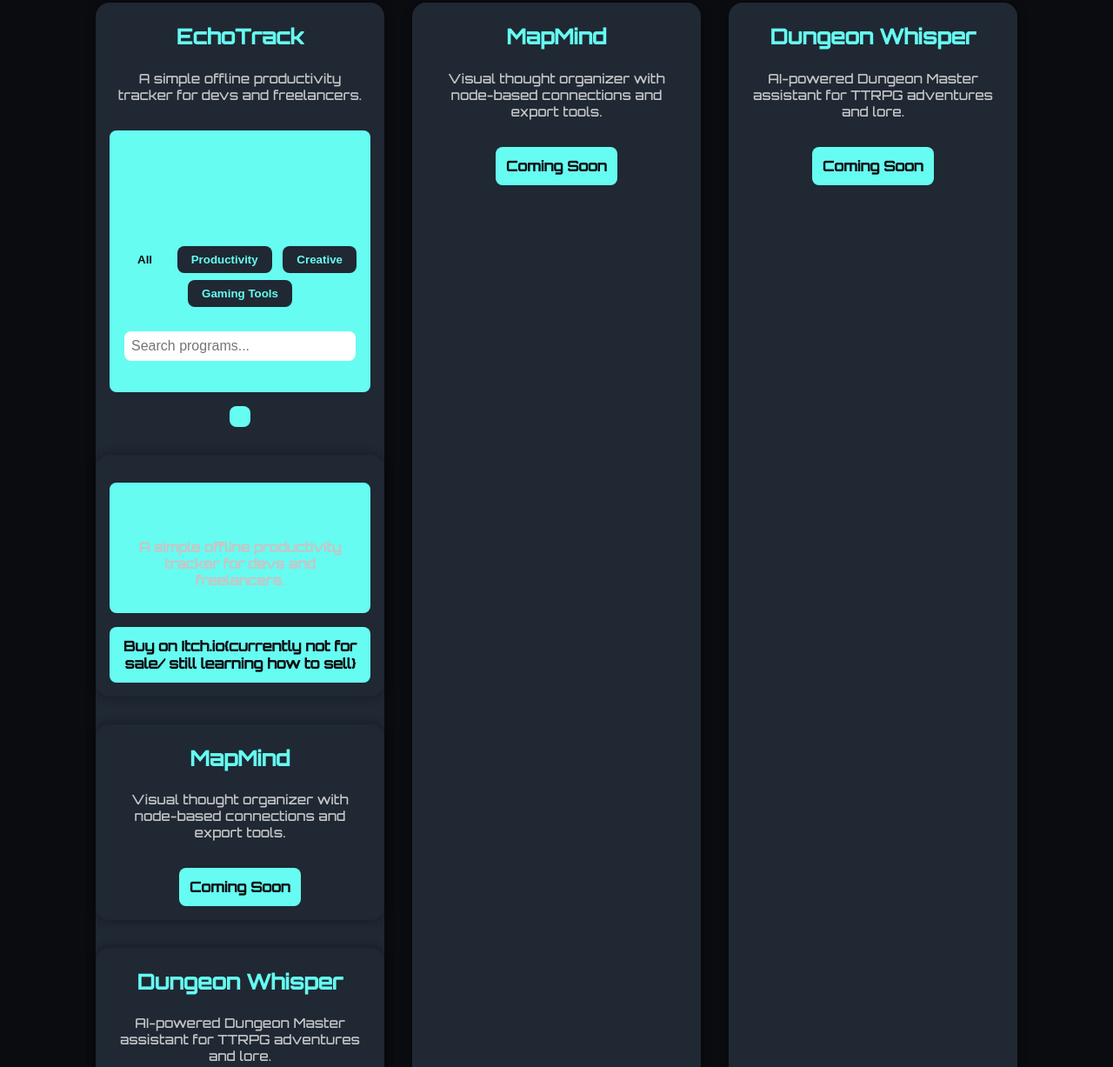
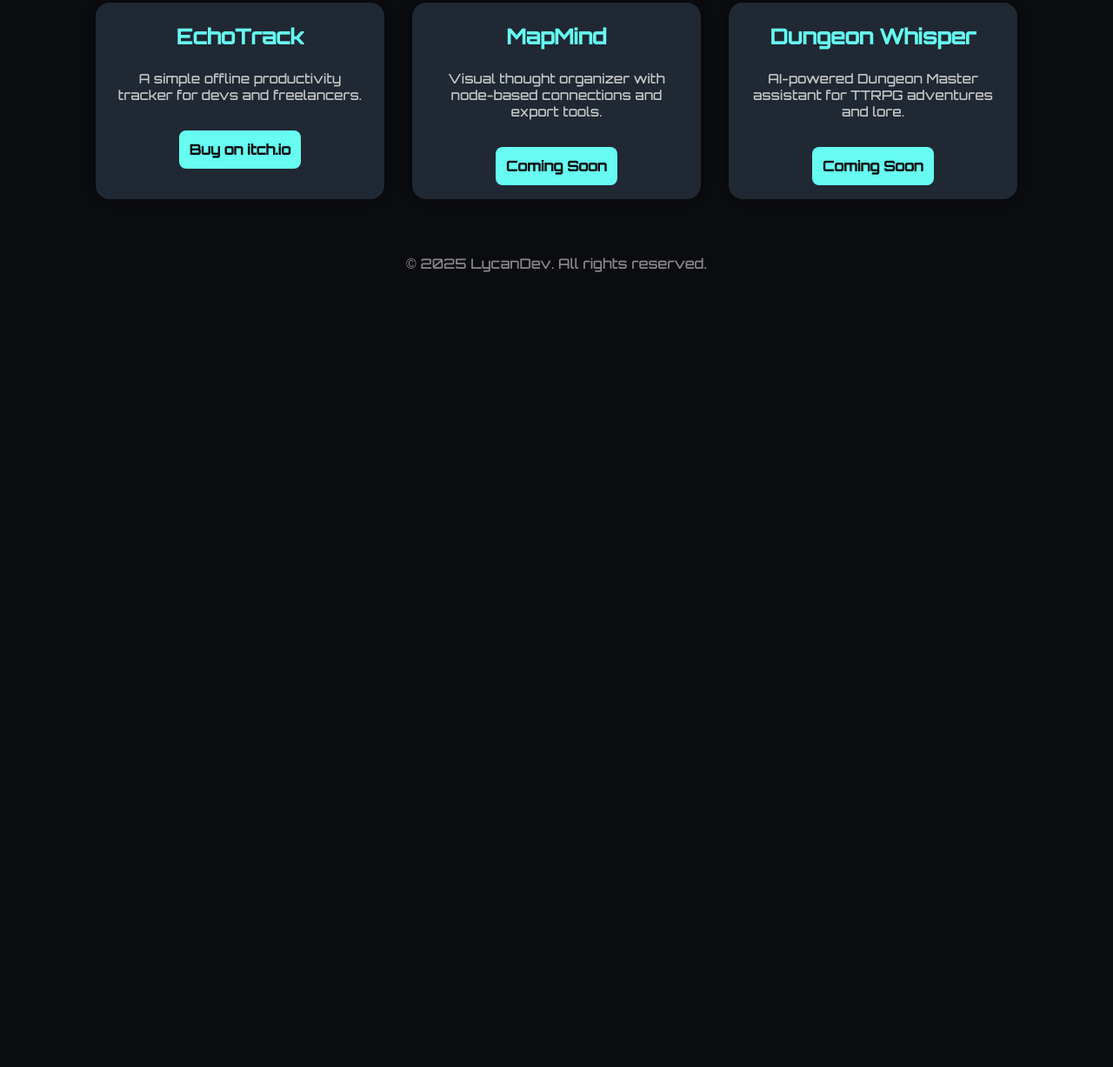
Before and after one commit to lycandev-developer/lycandev-developer.github.io, a plain HTML site: page products.html in a window 1280 px wide. Shown: the part 227-1454 px from the top of the page at 87% size. After the commit the page ends 800 px from the top, so only its background shows below. Drawn offline with Linux system fonts and the light colour scheme.

Commit message:
Update products.html

```diff
--- a/products.html
+++ b/products.html
@@ -103,148 +103,7 @@
     <div class="card" data-category="productivity">
       <h2>EchoTrack</h2>
       <p>A simple offline productivity tracker for devs and freelancers.</p>
-      <a class="btn" href="<!DOCTYPE html>
-<html lang="en">
-<head>
-  <meta charset="UTF-8" />
-  <meta name="viewport" content="width=device-width, initial-scale=1" />
-  <title>Ready-To-Run Software - LycanDev</title>
-  <link href="https://fonts.googleapis.com/css2?family=Orbitron:wght@500&display=swap" rel="stylesheet">
-  <style>
-    body {
-      margin: 0;
-      font-family: 'Orbitron', sans-serif;
-      background-color: #0b0c10;
-      color: #c5c6c7;
-      padding: 2rem;
-    }
-    h1 {
-      text-align: center;
-      color: #66fcf1;
-      margin-bottom: 1rem;
-    }
-    .filters, .search-bar {
-      text-align: center;
-      margin-bottom: 1.5rem;
-    }
-    .filters button {
-      margin: 0.25rem;
-      padding: 0.5rem 1rem;
-      font-weight: bold;
-      border: none;
-      border-radius: 0.5rem;
-      cursor: pointer;
-      background: #1f2833;
-      color: #66fcf1;
-    }
-    .filters button.active {
-      background: #66fcf1;
-      color: #0b0c10;
-    }
-    .search-bar input {
-      padding: 0.5rem;
-      width: 250px;
-      font-size: 1rem;
-      border-radius: 0.5rem;
-      border: none;
-    }
-    .grid {
-      display: flex;
-      flex-wrap: wrap;
-      gap: 2rem;
-      justify-content: center;
-    }
-    .card {
-      background-color: #1f2833;
-      padding: 1rem;
-      border-radius: 1rem;
-      width: 300px;
-      box-shadow: 0 0 12px #0005;
-      display: flex;
-      flex-direction: column;
-      align-items: center;
-      text-align: center;
-    }
-    .card h2 {
-      margin: 0.5rem 0;
-      color: #66fcf1;
-    }
-    .card p {
-      font-size: 0.95rem;
-      color: #c5c6c7;
-    }
-    .btn {
-      background: #66fcf1;
-      color: #0b0c10;
-      font-weight: bold;
-      padding: 0.75rem;
-      text-decoration: none;
-      border-radius: 0.5rem;
-      margin-top: 1rem;
-      display: inline-block;
-    }
-    footer {
-      text-align: center;
-      margin-top: 4rem;
-      color: #888;
-    }
-  </style>
-</head>
-<body>
-  <h1>Ready-To-Run Software</h1>
-
-  <div class="filters">
-    <button onclick="filterCategory('all')" class="active">All</button>
-    <button onclick="filterCategory('productivity')">Productivity</button>
-    <button onclick="filterCategory('creative')">Creative</button>
-    <button onclick="filterCategory('gaming')">Gaming Tools</button>
-  </div>
-
-  <div class="search-bar">
-    <input type="text" id="searchInput" placeholder="Search programs..." oninput="searchCards()" />
-  </div>
-
-  <div class="grid">
-    <div class="card" data-category="productivity">
-      <h2>EchoTrack</h2>
-      <p>A simple offline productivity tracker for devs and freelancers.</p>
-      <a class="btn" href="https://jacob-lycan.itch.io/echotrack" target="_blank">Buy on Itch.io{currently not for sale/ still learning how to sell}</a>
-    </div>
-    <div class="card" data-category="creative">
-      <h2>MapMind</h2>
-      <p>Visual thought organizer with node-based connections and export tools.</p>
-      <a class="btn" href="coming_soon.html" target="_blank">Coming Soon</a>
-    </div>
-    <div class="card" data-category="gaming">
-      <h2>Dungeon Whisper</h2>
-      <p>AI-powered Dungeon Master assistant for TTRPG adventures and lore.</p>
-      <a class="btn" href="coming_soon.html" target="_blank">Coming Soon</a>
-    </div>
-  </div>
-
-  <footer>&copy; 2025 LycanDev. All rights reserved.</footer>
-
-  <script>
-    function filterCategory(category) {
-      document.querySelectorAll('.filters button').forEach(btn => btn.classList.remove('active'));
-      document.querySelector(`.filters button[onclick*="${category}"]`).classList.add('active');
-      document.querySelectorAll('.card').forEach(card => {
-        const match = category === 'all' || card.dataset.category === category;
-        card.style.display = match ? 'flex' : 'none';
-      });
-    }
-
-    function searchCards() {
-      const query = document.getElementById('searchInput').value.toLowerCase();
-      document.querySelectorAll('.card').forEach(card => {
-        const content = card.textContent.toLowerCase();
-        const match = content.includes(query);
-        card.style.display = match ? 'flex' : 'none';
-      });
-    }
-  </script>
-</body>
-</html>" target="_blank">Buy on Gumroad{currently not for sale/ still learning how to sell}</a>
+      <a class="btn" href="https://jacob-lycan.itch.io/echotrack" target="_blank">Buy on itch.io</a>
     </div>
     <div class="card" data-category="creative">
       <h2>MapMind</h2>
```
